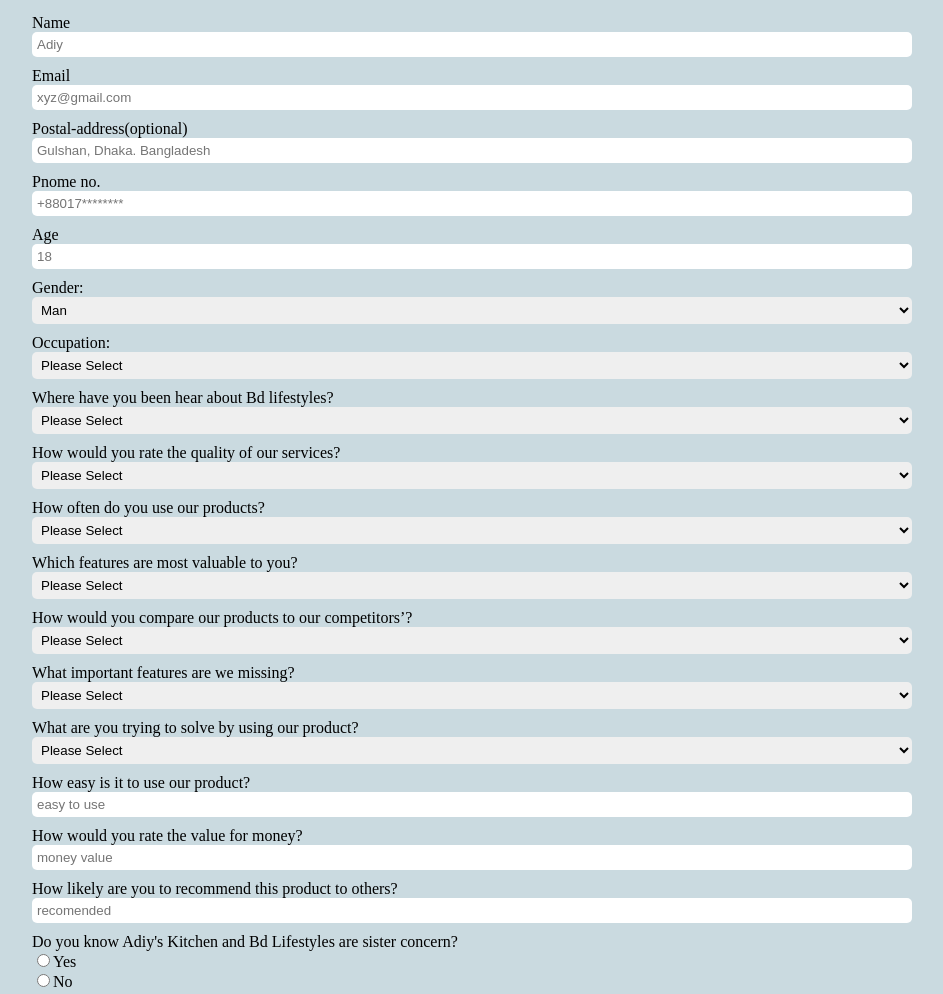
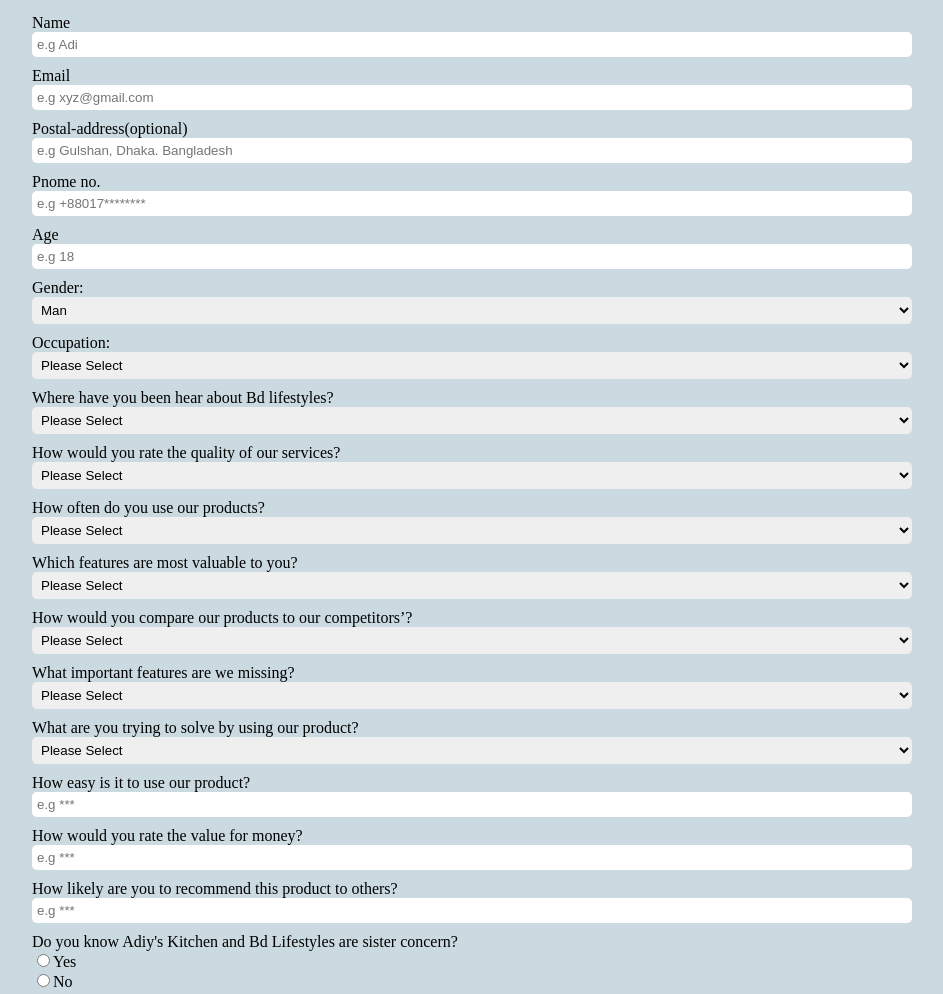
Before and after one commit to sharminkhan0/survey-form, a plain HTML site: page index.html in a window 1280 px wide. Shown: the part 120-1114 px from the top of the page, without its empty margins (168-1111 px from the left). Drawn offline with Linux system fonts and the light colour scheme.

Commit message:
modified index

```diff
--- a/index.html
+++ b/index.html
@@ -19,14 +19,14 @@
             <label id="name-label">
                 Name
             </label>
-            <input placeholder="Adiy" id="name" type="text" required />
+            <input placeholder="e.g Adi" id="name" type="text" required />
         </div>
 
         <div class="input-element">
             <label id="email-label">
                 Email
             </label>
-            <input placeholder="xyz@gmail.com" id="email" type="email" required />
+            <input placeholder="e.g xyz@gmail.com" id="email" type="email" required />
         </div>
 
         <div class="input-element">
@@ -34,21 +34,21 @@
                 Postal-address(optional)
                 <address></address>
             </label>
-            <input placeholder="Gulshan, Dhaka. Bangladesh" id="address" type="address" required />
+            <input placeholder="e.g Gulshan, Dhaka. Bangladesh" id="address" type="address" required />
         </div>
 
         <div class="input-element">
             <label id="phone-label">
                 Pnome no.
             </label>
-            <input placeholder="+88017********" id="phone" type="phone" required />
+            <input placeholder="e.g +88017********" id="phone" type="phone" required />
         </div>
 
         <div class="input-element">
             <label id="number-label">
                 Age
             </label>
-            <input placeholder="18 " id="number" min="5" max="100" type="number" required />
+            <input placeholder="e.g 18 " id="number" min="5" max="100" type="number" required />
         </div>
 
         <div class="input-element">
@@ -201,21 +201,21 @@
             <label id="select-option">
                 How easy is it to use our product?
             </label>
-            <input placeholder="easy to use" id="number" min="0" max="10" type="number" required />
+            <input placeholder="e.g ***" id="number" min="0" max="10" type="number" required />
         </div>
 
         <div class="input-element">
             <label id="select-option">
                 How would you rate the value for money?
             </label>
-            <input placeholder="money value" id="number" min="0" max="10" type="number" required />
+            <input placeholder="e.g ***" id="number" min="0" max="10" type="number" required />
         </div>
 
         <div class="input-element">
             <label id="select-option">
                 How likely are you to recommend this product to others?
             </label>
-            <input placeholder="recomended" id="number" min="0" max="10" type="number" required />
+            <input placeholder="e.g ***" id="number" min="0" max="10" type="number" required />
         </div>
 
 
```
